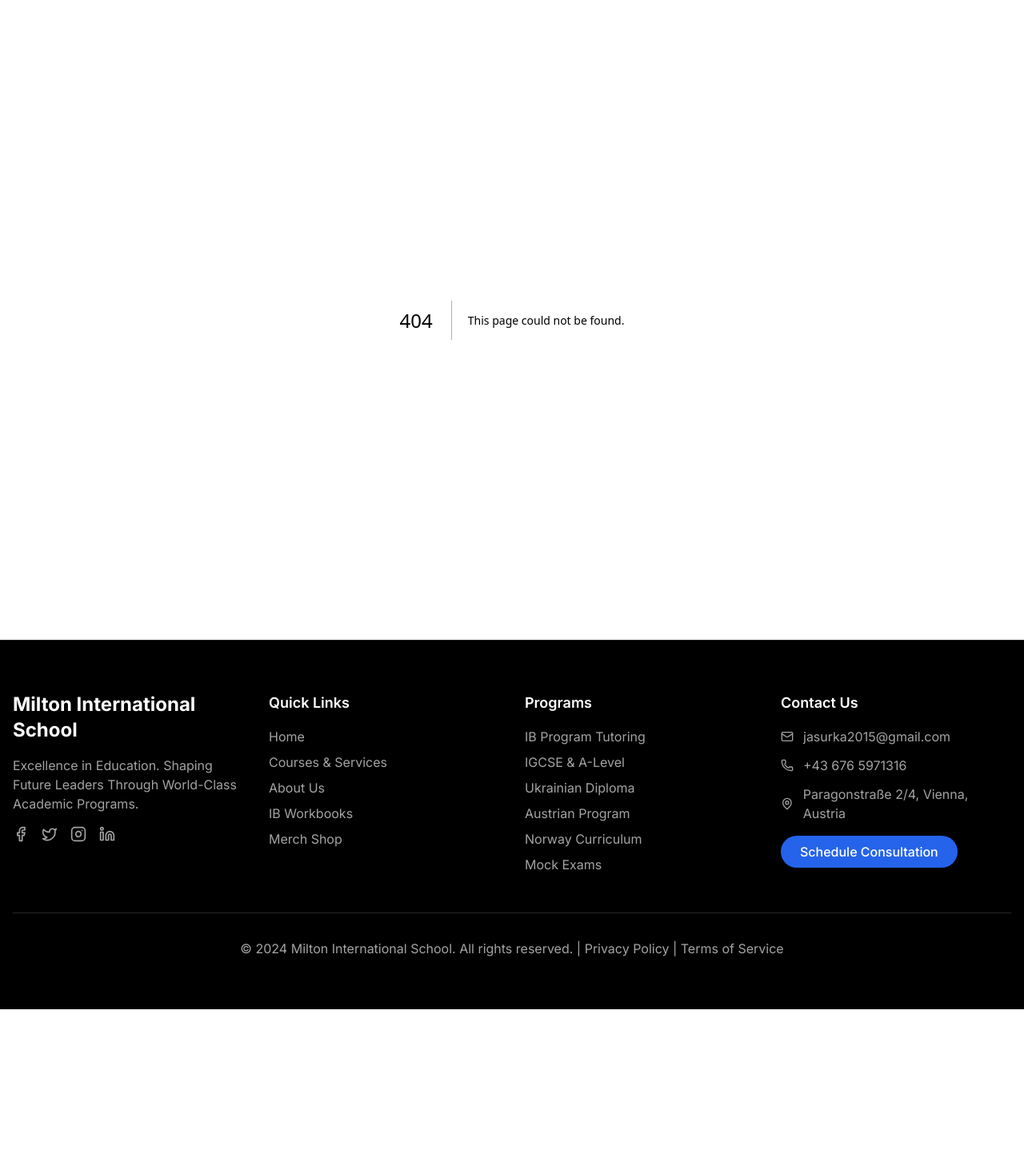
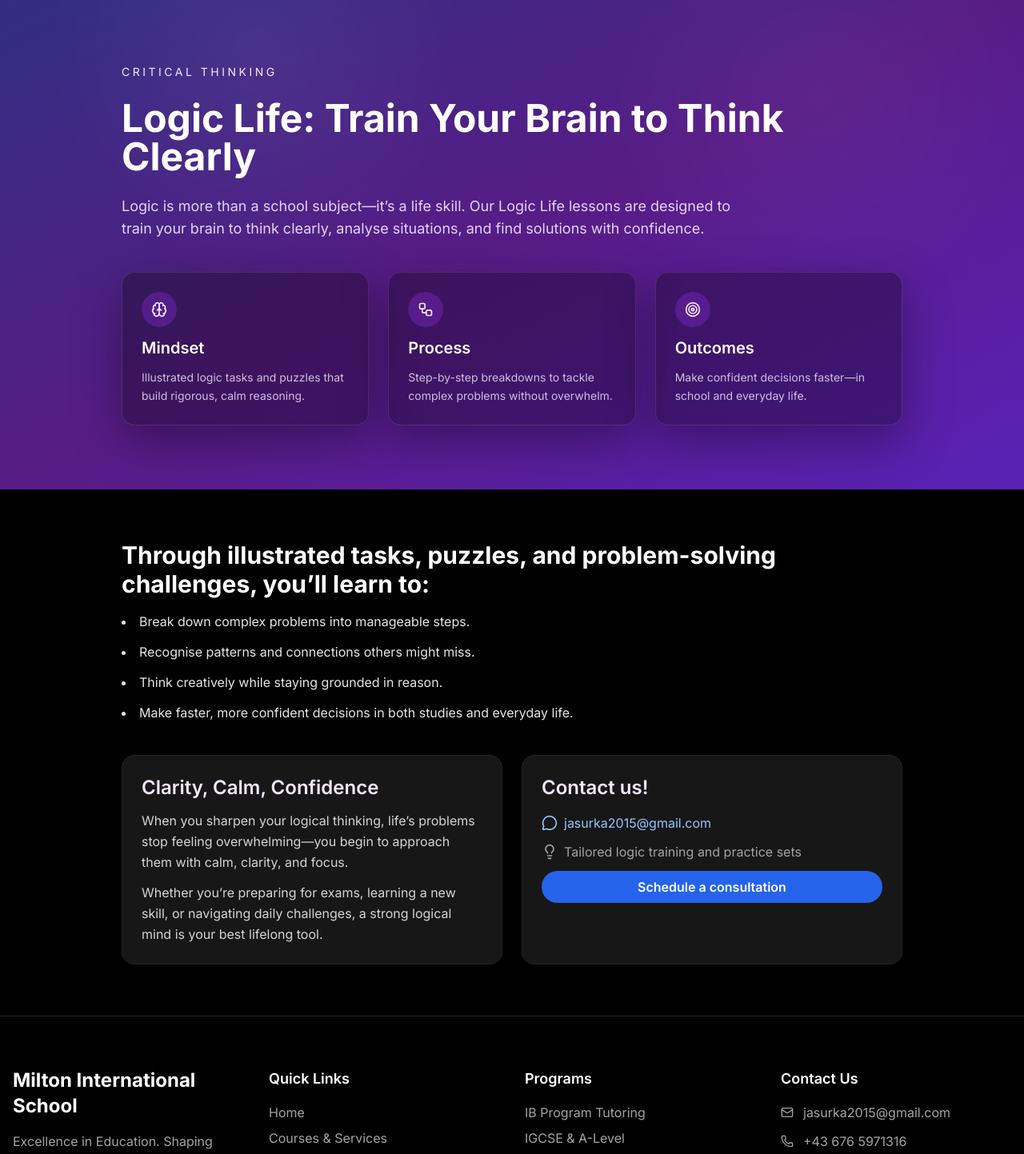
Before and after one commit to JaskinsAndy/Miltonito, a Next.js app: page /courses/critical-thinking in a window 1280 px wide. Before the commit this address had no page. Shown: the top 1443 px of the page at 80% size. Before the commit the page ends 1262 px from the top, so only its background shows below. Built offline with nearby package versions, Linux system fonts and the light colour scheme.

Commit message:
Add Critical Thinking course page and link

```diff
--- /dev/null
+++ b/app/courses/critical-thinking/page.tsx
@@ -0,0 +1,108 @@
+"use client";
+
+import React from "react";
+import { motion } from "framer-motion";
+import { Brain, Lightbulb, Link as LinkIcon, MessageCircle, Target, Workflow } from "lucide-react";
+
+const benefits = [
+  "Break down complex problems into manageable steps.",
+  "Recognise patterns and connections others might miss.",
+  "Think creatively while staying grounded in reason.",
+  "Make faster, more confident decisions in both studies and everyday life.",
+];
+
+export default function CriticalThinkingPage() {
+  return (
+    <div className="min-h-screen bg-black text-white">
+      <div className="relative overflow-hidden bg-gradient-to-br from-indigo-900 via-purple-900 to-violet-800">
+        <div className="absolute inset-0 opacity-20 bg-[radial-gradient(circle_at_25%_10%,rgba(255,255,255,0.25),transparent_25%),radial-gradient(circle_at_80%_20%,rgba(255,255,255,0.18),transparent_25%)]" />
+        <div className="max-w-5xl mx-auto px-6 py-20 relative">
+          <motion.div
+            initial={{ opacity: 0, y: 24 }}
+            animate={{ opacity: 1, y: 0 }}
+            transition={{ duration: 0.6 }}
+            className="space-y-6"
+          >
+            <p className="uppercase text-sm tracking-[0.25em] text-purple-100">Critical Thinking</p>
+            <h1 className="text-4xl md:text-5xl font-bold leading-tight">
+              Logic Life: Train Your Brain to Think Clearly
+            </h1>
+            <p className="text-lg text-purple-100/90 max-w-3xl">
+              Logic is more than a school subject—it’s a life skill. Our Logic Life lessons are designed to train your brain to think
+              clearly, analyse situations, and find solutions with confidence.
+            </p>
+          </motion.div>
+
+          <div className="mt-10 grid md:grid-cols-3 gap-6">
+            {[
+              { icon: Brain, title: "Mindset", text: "Illustrated logic tasks and puzzles that build rigorous, calm reasoning." },
+              { icon: Workflow, title: "Process", text: "Step-by-step breakdowns to tackle complex problems without overwhelm." },
+              { icon: Target, title: "Outcomes", text: "Make confident decisions faster—in school and everyday life." },
+            ].map(({ icon: Icon, title, text }) => (
+              <motion.div
+                key={title}
+                initial={{ opacity: 0, y: 12 }}
+                animate={{ opacity: 1, y: 0 }}
+                transition={{ duration: 0.4 }}
+                className="bg-black/30 rounded-2xl border border-white/10 p-6 space-y-3 shadow-[0_20px_60px_rgba(0,0,0,0.35)]"
+              >
+                <div className="inline-flex h-11 w-11 items-center justify-center rounded-full bg-purple-600/30 text-purple-100">
+                  <Icon className="h-5 w-5" />
+                </div>
+                <h3 className="text-xl font-semibold">{title}</h3>
+                <p className="text-purple-100/80 text-sm leading-relaxed">{text}</p>
+              </motion.div>
+            ))}
+          </div>
+        </div>
+      </div>
+
+      <div className="max-w-5xl mx-auto px-6 py-16 space-y-10">
+        <section className="space-y-4">
+          <h2 className="text-2xl md:text-3xl font-bold">
+            Through illustrated tasks, puzzles, and problem-solving challenges, you’ll learn to:
+          </h2>
+          <ul className="space-y-3 text-neutral-200 leading-relaxed list-disc list-inside">
+            {benefits.map((item) => (
+              <li key={item}>{item}</li>
+            ))}
+          </ul>
+        </section>
+
+        <section className="grid md:grid-cols-2 gap-6">
+          <div className="bg-neutral-900 border border-neutral-800 rounded-2xl p-6 space-y-3">
+            <h3 className="text-2xl font-semibold text-purple-100">Clarity, Calm, Confidence</h3>
+            <p className="text-neutral-300 leading-relaxed">
+              When you sharpen your logical thinking, life’s problems stop feeling overwhelming—you begin to approach them with calm, clarity, and focus.
+            </p>
+            <p className="text-neutral-300 leading-relaxed">
+              Whether you’re preparing for exams, learning a new skill, or navigating daily challenges, a strong logical mind is your best lifelong tool.
+            </p>
+          </div>
+
+          <div className="bg-neutral-900 border border-neutral-800 rounded-2xl p-6 space-y-4">
+            <h3 className="text-2xl font-semibold text-purple-100">Contact us!</h3>
+            <div className="flex flex-col gap-3 text-neutral-300">
+              <a href="mailto:jasurka2015@gmail.com" className="inline-flex items-center gap-2 text-blue-300 hover:text-blue-200 transition-colors">
+                <MessageCircle className="h-5 w-5" />
+                jasurka2015@gmail.com
+              </a>
+              <div className="inline-flex items-center gap-2 text-neutral-400">
+                <Lightbulb className="h-5 w-5" />
+                Tailored logic training and practice sets
+              </div>
+              <a
+                href="https://cal.com"
+                target="_blank"
+                rel="noopener noreferrer"
+                className="inline-flex items-center justify-center px-4 py-2 rounded-full bg-blue-600 hover:bg-blue-700 text-white font-semibold transition-colors"
+              >
+                Schedule a consultation
+              </a>
+            </div>
+          </div>
+        </section>
+      </div>
+    </div>
+  );
+}
--- a/app/courses/page.tsx
+++ b/app/courses/page.tsx
@@ -49,7 +49,7 @@
     {
       title: "Critical Thinking",
       description: "A lot of illustrated logic task will develop logic thinking in you. Then any problem in life will seem so easy.",
-      link: "#critical-thinking",
+      link: "/courses/critical-thinking",
       icon: <Brain className="w-6 h-6" />
     },
     {
```
